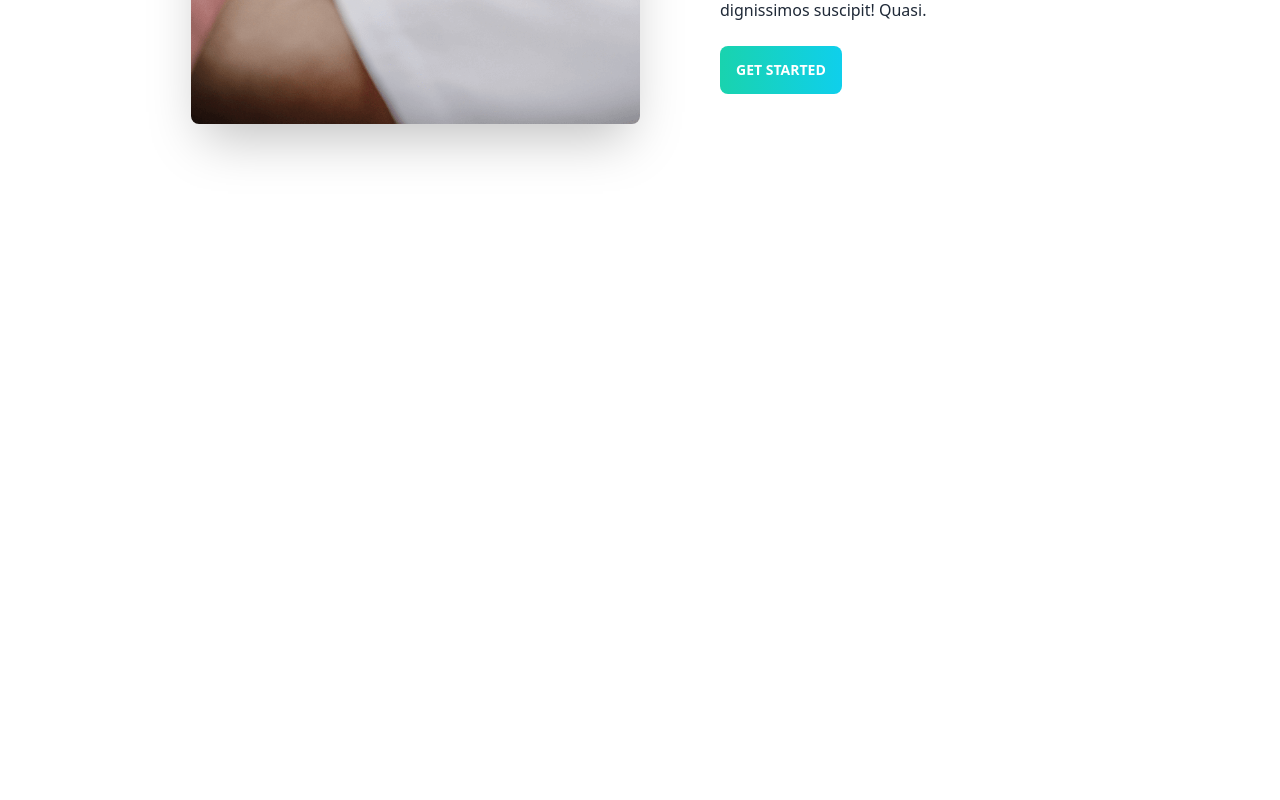
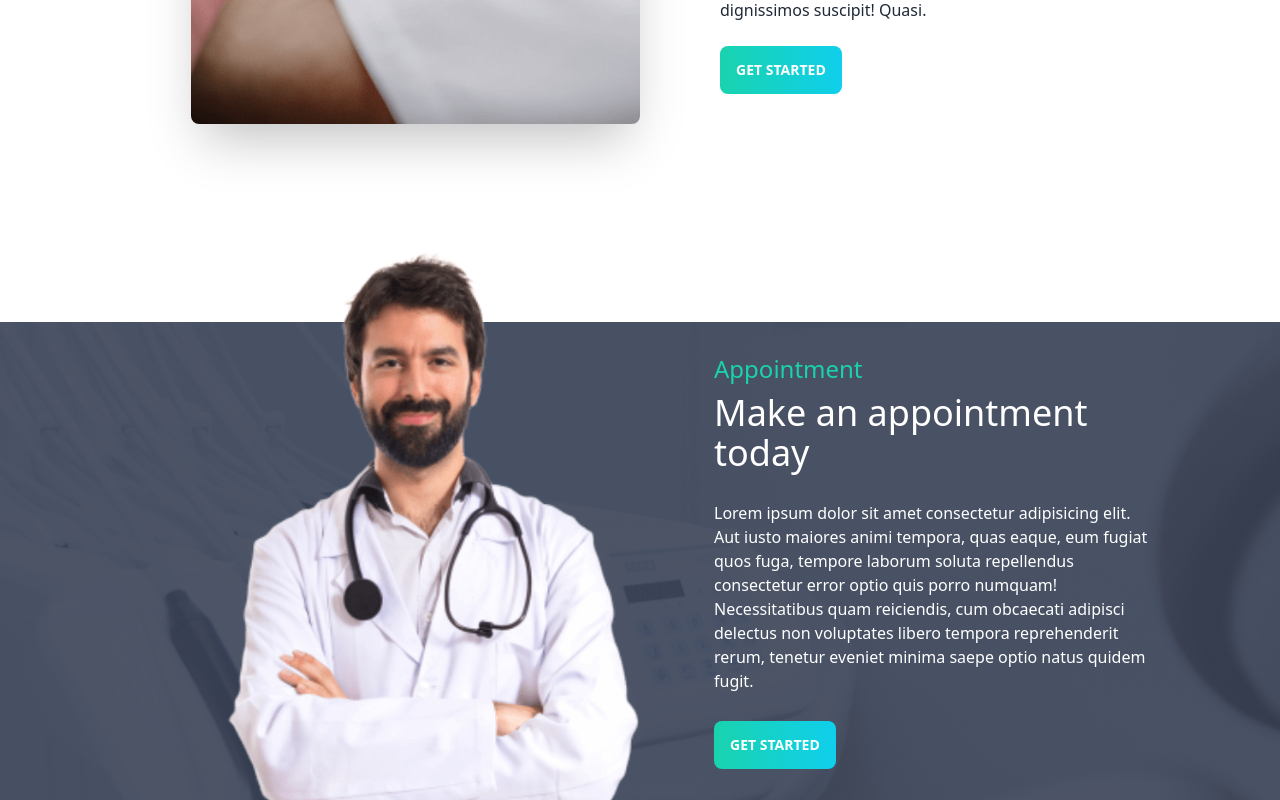
Before and after one commit to Arpon207/Doctors-Portal, a React (Vite) app: page / in a window 1280 px wide. Shown: the part 2145-2945 px from the top of the page. Before the commit the page ends 2467 px from the top, so only its background shows below. Built offline with nearby package versions, Linux system fonts and the light colour scheme.

Commit message:
added make appointment component on homepage

```diff
--- /dev/null
+++ b/src/components/MakeAppointment/MakeAppointment.jsx
@@ -0,0 +1,35 @@
+import React from "react";
+import doctor from "../../assets/images/doctor-small.png";
+
+const MakeAppointment = () => {
+  return (
+    <div className="flex items-center bg-[url('/src/assets/images/appointment.png')] lg:px-32">
+      <div>
+        <img
+          className=" mt-[-80px] mx-auto hidden lg:block"
+          src={doctor}
+          alt=""
+        />
+      </div>
+      <div className="lg:w-2/4 p-10 lg:p-0">
+        <h3 className="text-2xl text-color1">Appointment</h3>
+        <h1 className="text-4xl font-medium text-white mt-2">
+          Make an appointment today
+        </h1>
+        <p className="text-white my-7">
+          Lorem ipsum dolor sit amet consectetur adipisicing elit. Aut iusto
+          maiores animi tempora, quas eaque, eum fugiat quos fuga, tempore
+          laborum soluta repellendus consectetur error optio quis porro numquam!
+          Necessitatibus quam reiciendis, cum obcaecati adipisci delectus non
+          voluptates libero tempora reprehenderit rerum, tenetur eveniet minima
+          saepe optio natus quidem fugit.
+        </p>
+        <button className="btn bg-gradient-to-r from-[#19D3AE] to-[#0FCFEC] border-none">
+          Get Started
+        </button>
+      </div>
+    </div>
+  );
+};
+
+export default MakeAppointment;
--- a/src/components/Services/Services.jsx
+++ b/src/components/Services/Services.jsx
@@ -15,9 +15,9 @@ const Services = () => {
         <ServiceCard image={service3} title={"Teeth Whitening"} />
       </div>
       <div className="hero min-h-screen lg:w-3/4 mx-auto mt-20">
-        <div className="hero-content flex-col lg:flex-row-reverse lg:gap-20">
+        <div className="hero-content flex-col-reverse lg:flex-row-reverse lg:gap-20">
           <div className="text-left">
-            <h1 className="text-5xl font-bold text-color2">
+            <h1 className="text-4xl lg:text-5xl font-bold text-color2">
               Exceptional Dental
               <br /> Care, on Your Terms
             </h1>
--- a/src/pages/Home/Home.jsx
+++ b/src/pages/Home/Home.jsx
@@ -1,5 +1,6 @@
 import Banner from "../../components/Banner/Banner";
 import Info from "../../components/Info/Info";
+import MakeAppointment from "../../components/MakeAppointment/MakeAppointment";
 import Services from "../../components/Services/Services";
 
 const Home = () => (
@@ -7,6 +8,7 @@ const Home = () => (
     <Banner />
     <Info />
     <Services />
+    <MakeAppointment />
   </>
 );
 
```
